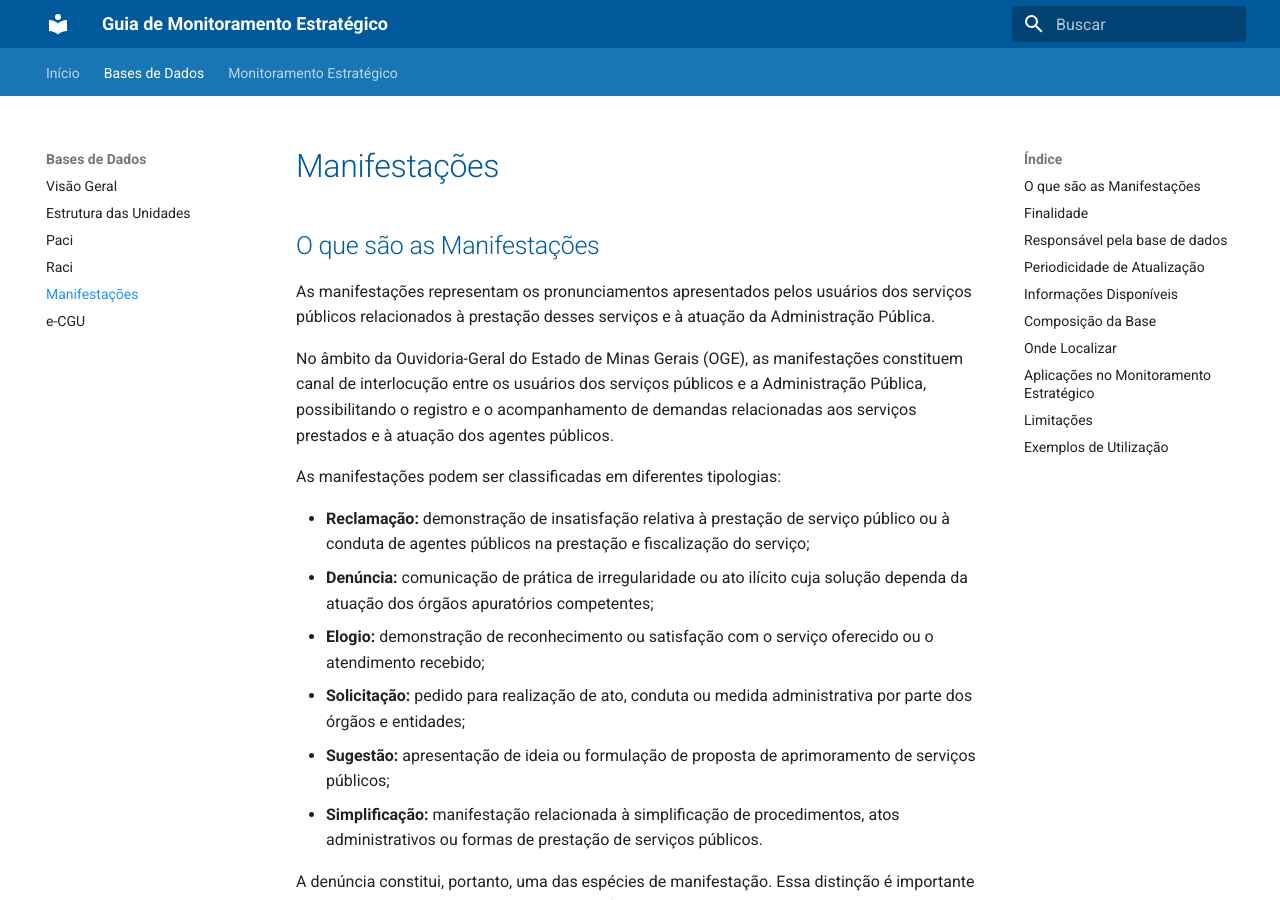
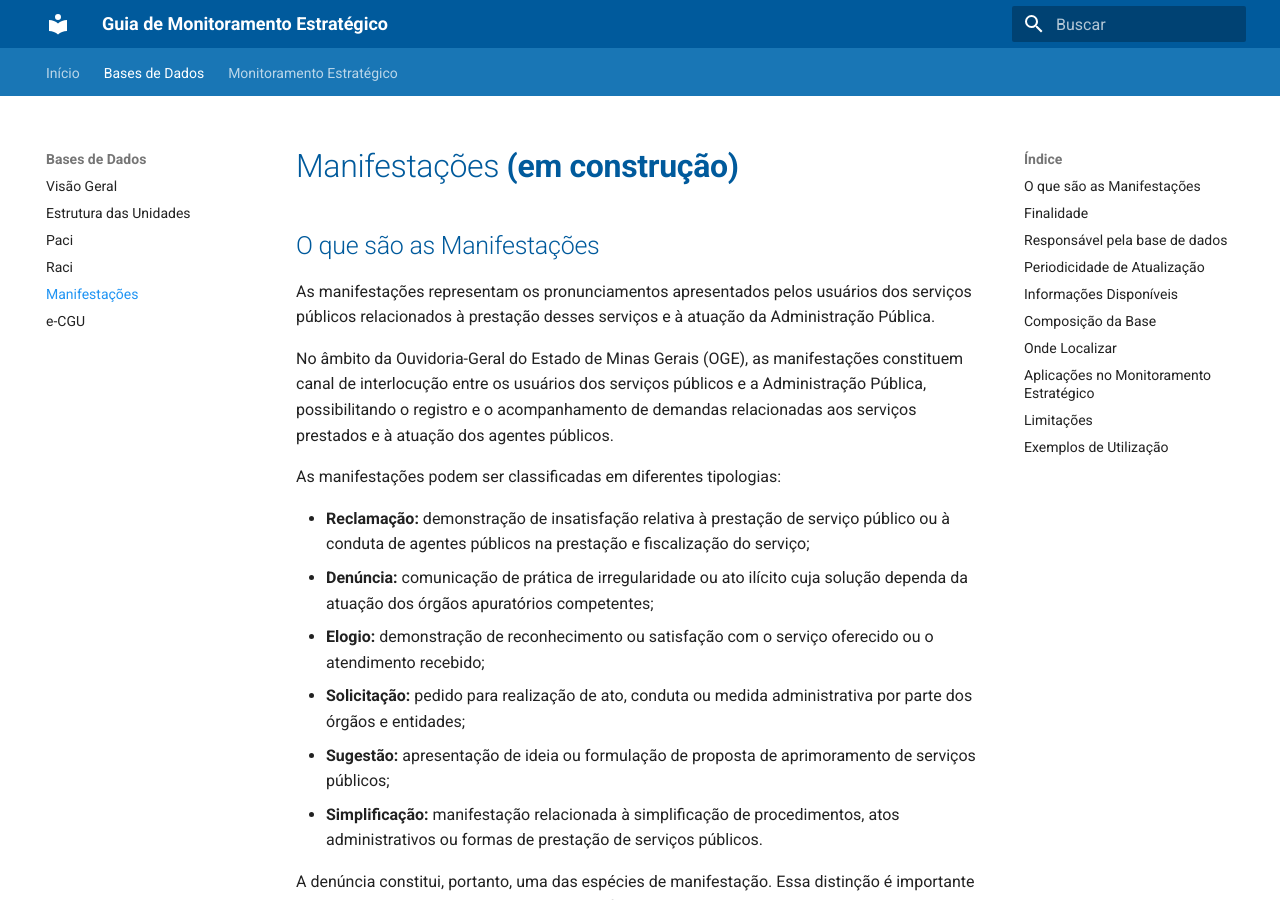
Before and after one commit to CGEMG-AHCS/guia-monitoramento-estrategico, an MkDocs documentation site: the page built from docs/bases-dados/manifestacoes.md, in a window 1280 px wide and 900 px high. Built offline with MkDocs 1.6.1 and Material for MkDocs 9.7.7, drawn with Linux system fonts in a browser that asks for light colours.

Commit message:
Mark document as under construction
Added a note indicating that the document is under construction.

```diff
--- a/docs/bases-dados/manifestacoes.md
+++ b/docs/bases-dados/manifestacoes.md
@@ -1,4 +1,4 @@
-# Manifestações
+# Manifestações **(em construção)**
 
 ## O que são as Manifestações
 
```
